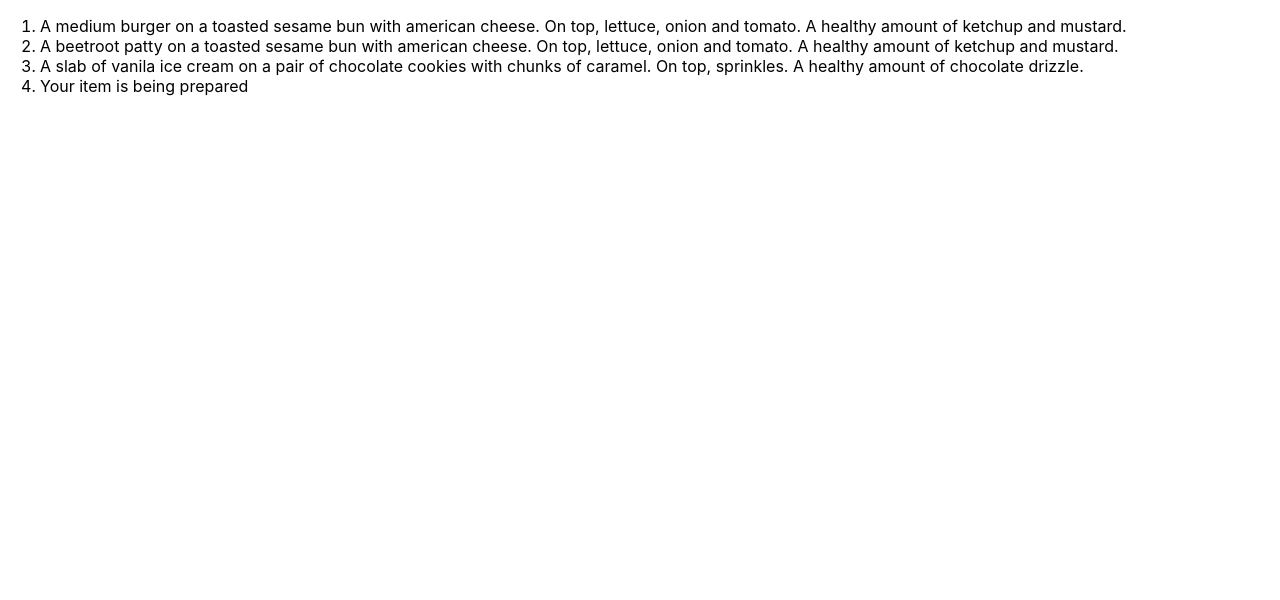
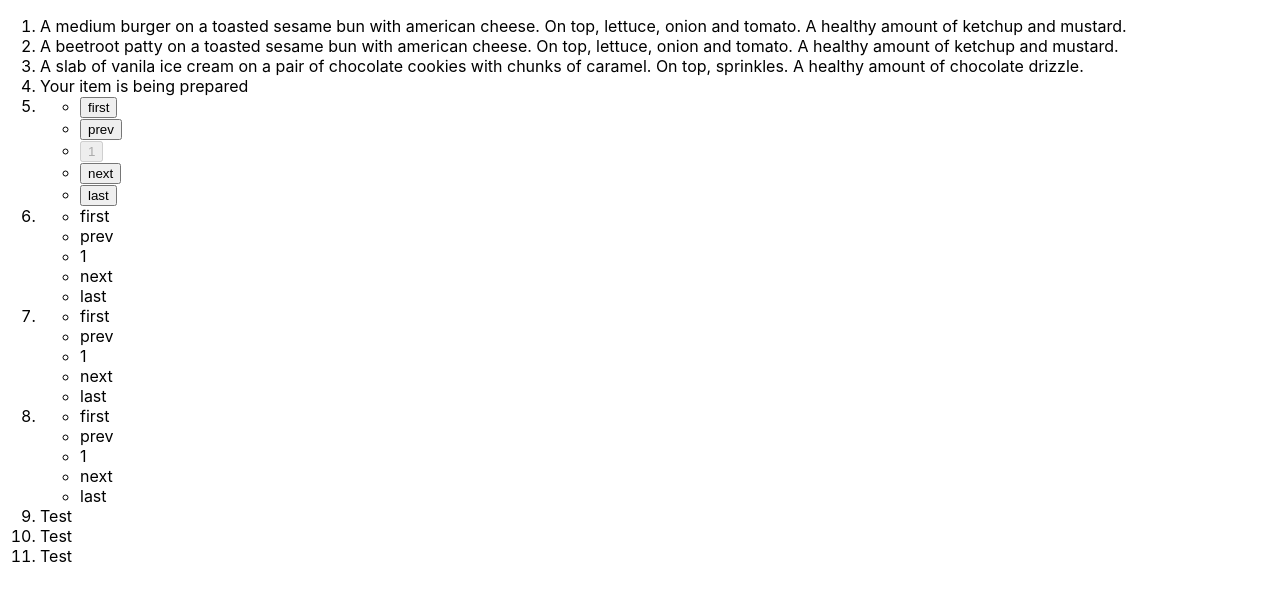
Before and after one commit to reedspool/react-composition-overrides-experiment, a React (Create React App) app: page / in a window 1280 px wide. Shown: the top 600 px of the page. Built offline with nearby package versions, Linux system fonts and the light colour scheme.

Commit message:
feature: Add variety of pagination components

```diff
--- a/src/App.tsx
+++ b/src/App.tsx
@@ -1,5 +1,8 @@
-import React, { useEffect, useState } from 'react';
+import React, { PropsWithChildren, useEffect, useState } from 'react';
 import './App.css';
+import { Span } from './BasicComponents';
+import { LocalPagination, Pagination, PaginationAnchor } from './Pagination';
+import { withBoundProps, withDefaultProps } from './PropsUtilities';
 
 
 // Utility returning promise which will resolve after n millis
@@ -107,6 +110,25 @@ const CookableSandwich: React.FC<SandwichProps> =
         return <State />;
     }
 
+const MyPagination: typeof Pagination = ({ ...rest }) => {
+    return <Pagination Target={PaginationAnchor} {...rest} />
+}
+
+const MyParentComponent: React.FC<React.PropsWithChildren<{
+    Child?: React.FC<React.PropsWithChildren<any>>
+}>> = ({ Child = Span, ...rest }) => {
+    return <Child {...rest} />
+}
+
+const MyParentComponentFactory: (Child: React.FC) => React.FC<React.PropsWithChildren<any>> =
+    (Child) => {
+        return (props) => <MyParentComponent Child={Child} {...props} />
+    }
+
+const MyGeneratedParentComponent = MyParentComponentFactory(Span);
+
+const MyGeneratedGenericComponent = withBoundProps(MyParentComponent, { Child: Span });
+
 function App() {
     return (
         <ol>
@@ -122,6 +144,42 @@ function App() {
             <li>
                 <CookableSandwich />
             </li>
+            <li>
+                <LocalPagination
+                    total={3}
+                    onPageChange={(page) => { console.log(`page changed to ${page}`) }}
+                />
+            </li>
+            <li>
+                <LocalPagination
+                    total={3}
+                    onPageChange={(page) => { console.log(`page changed to ${page}`) }}
+                    Pagination={MyPagination}
+                />
+            </li>
+            <li>
+                <LocalPagination
+                    total={3}
+                    onPageChange={(page) => { console.log(`page changed to ${page}`) }}
+                    Pagination={withBoundProps(Pagination, { Target: PaginationAnchor })}
+                />
+            </li>
+            <li>
+                <LocalPagination
+                    total={3}
+                    onPageChange={(page) => { console.log(`page changed to ${page}`) }}
+                    Pagination={withDefaultProps(Pagination, { Target: PaginationAnchor })}
+                />
+            </li>
+            <li>
+                <MyParentComponent>Test</MyParentComponent>
+            </li>
+            <li>
+                <MyGeneratedParentComponent>Test</MyGeneratedParentComponent>
+            </li>
+            <li>
+                <MyGeneratedGenericComponent>Test</MyGeneratedGenericComponent>
+            </li>
         </ol>
     );
 }
--- /dev/null
+++ b/src/Pagination.tsx
@@ -0,0 +1,93 @@
+import { useState } from "react";
+import { Anchor, Button } from "./BasicComponents";
+
+interface PaginationProps {
+    currentPage: number;
+    onPageChange: (page: number) => void;
+    total: number;
+    Target?: React.FC<React.PropsWithChildren<any>>
+    DisabledTarget?: React.FC<React.PropsWithChildren<any>>
+}
+
+export type PaginationTargetProps = React.PropsWithChildren<{
+    page: number;
+    onPageChange: PaginationProps['onPageChange'];
+    disabled?: boolean;
+}>
+
+export const PaginationButton: React.FC<PaginationTargetProps> =
+    ({ page, children, onPageChange, ...rest }) =>
+        <Button
+            onClick={() => onPageChange(page)} {...rest}>{children}</Button>
+
+export const PaginationAnchor: React.FC<PaginationTargetProps> =
+    ({ page, children, onPageChange, ...rest }) =>
+        <Anchor onClick={() => onPageChange(page)} {...rest}>{children}</Anchor>
+
+export const Pagination: React.FC<PaginationProps> =
+    ({
+        currentPage,
+        onPageChange,
+        total,
+        Target = PaginationButton,
+    }) => {
+        return <nav>
+            <ul>
+                <li>
+                    <Target {...{ onPageChange }} page={1}>
+                        first
+                    </Target>
+                </li>
+                <li>
+                    <Target {...{ onPageChange }} page={currentPage - 1}>
+                        prev
+                    </Target>
+                </li>
+                <li>
+                    <Target onPageChange={() => { }} page={currentPage} disabled>
+                        {currentPage}
+                    </Target>
+                </li>
+                <li>
+                    <Target
+                        {...{ onPageChange }}
+                        page={currentPage + 1}
+                    >
+                        next
+                    </Target>
+                </li>
+                <li>
+                    <Target
+                        {...{ onPageChange }}
+                        page={total}
+                    >
+                        last
+                    </Target>
+                </li>
+            </ul>
+        </nav>
+    }
+
+interface LocalPaginationProps {
+    total: PaginationProps['total'];
+    onPageChange: PaginationProps['onPageChange']
+    Pagination?: typeof DefaultPagination
+}
+
+const DefaultPagination = Pagination;
+
+export const LocalPagination: React.FC<LocalPaginationProps> =
+    ({ total, onPageChange, Pagination = DefaultPagination }) => {
+        const [currentPage, setCurrentPage] = useState(1);
+        const localOnPageChange: typeof onPageChange = (page) => {
+            // First, set current page to new page
+            setCurrentPage(page);
+            // Then call the user's onPageChange
+            onPageChange(page);
+        }
+
+        return <Pagination
+            onPageChange={localOnPageChange}
+            {...{ currentPage, total }}
+        />
+    }
```
